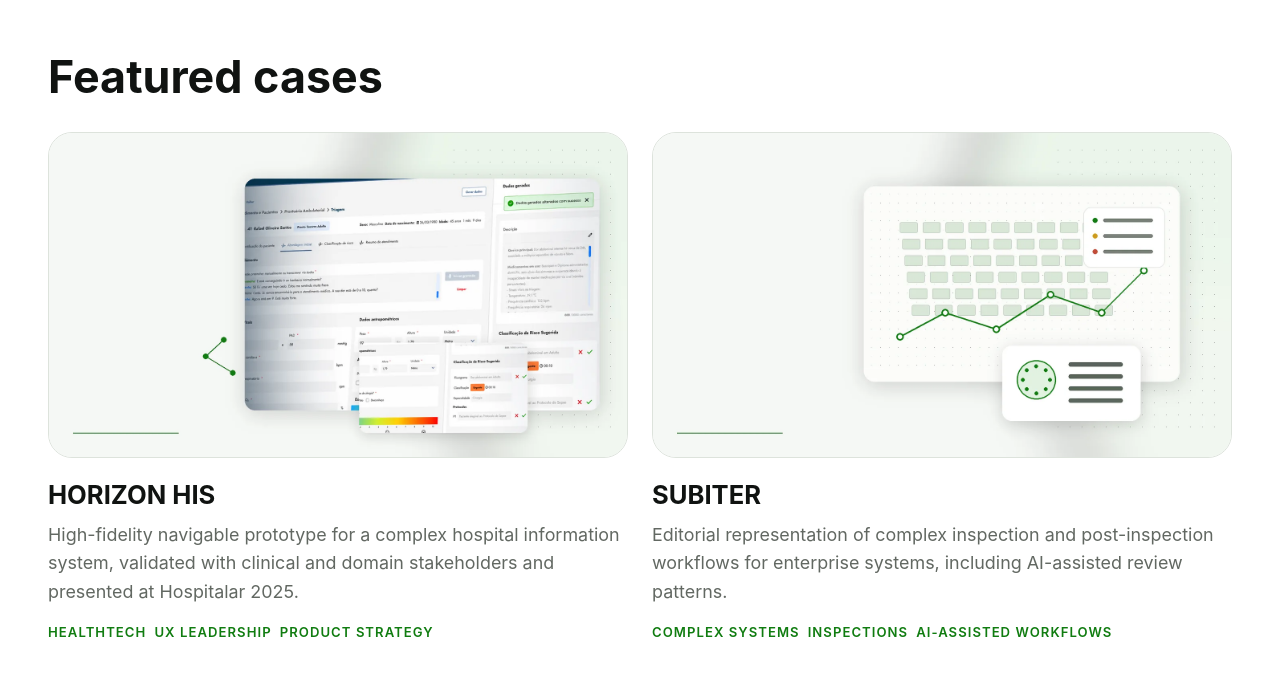
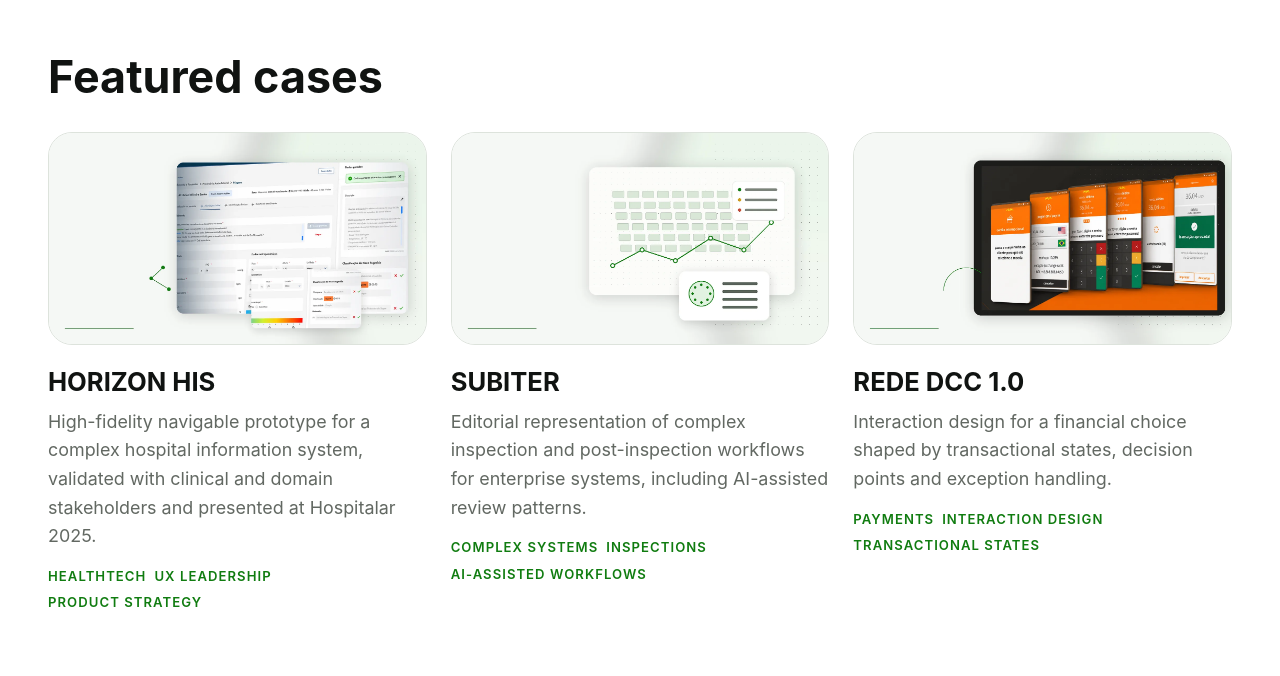
Before and after one commit to nelsonseccofilho/nelsonseccofilho2, a Next.js app: page / in a window 1280 px wide. Shown: the part 795-1471 px from the top of the page. Built offline with nearby package versions, Linux system fonts and the light colour scheme.

Commit message:
feat(home): add REDE DCC featured case card

```diff
--- a/src/app/page.tsx
+++ b/src/app/page.tsx
@@ -35,6 +35,16 @@
                   alt: 'Editorial interface composition with inspection workflow grid, trend line and review summary panels.',
                 }}
               />
+              <ProjectCard
+                id="rede-dcc"
+                title="REDE DCC 1.0"
+                description="Interaction design for a financial choice shaped by transactional states, decision points and exception handling."
+                tags={['Payments', 'Interaction Design', 'Transactional States']}
+                image={{
+                  src: '/assets/projects/rede-dcc/cover/cover-1440.webp',
+                  alt: 'Payment interface composition showing transaction flow states and confirmation screens.',
+                }}
+              />
             </ProjectGrid>
           </div>
         </section>
```
Also changed, not shown: 1 other file (tests, documents, lock files or other folders).
